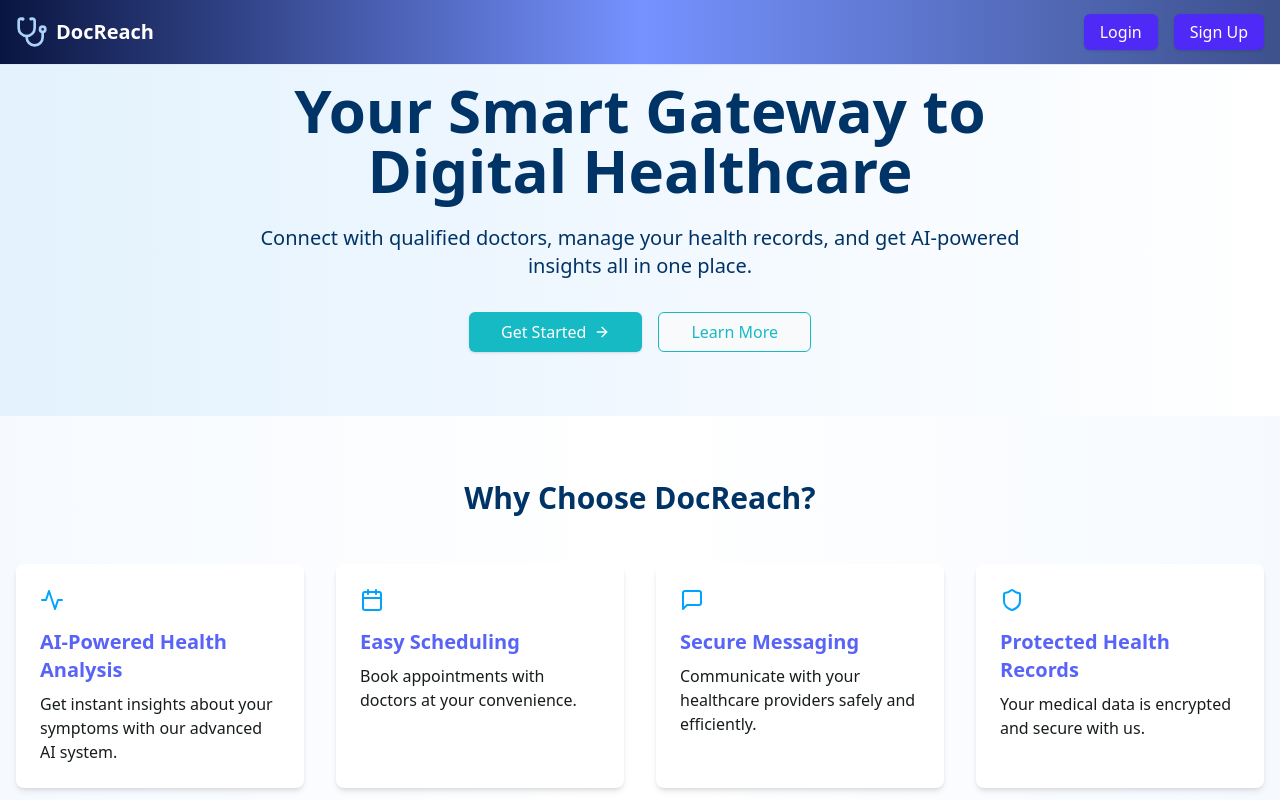
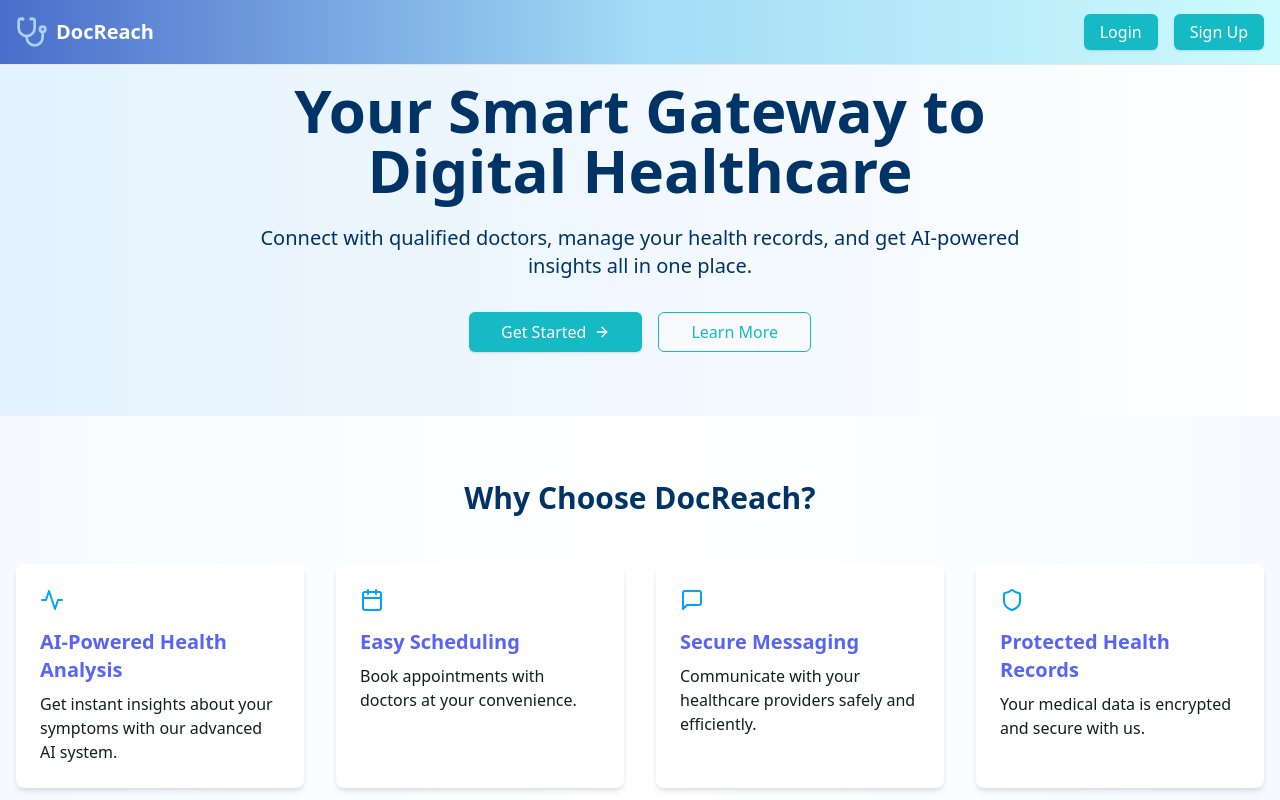
Before and after one commit to Rahimakhan01/DocReach-, a React (Vite) app: page / in a window 1280 px wide. Shown: the top 800 px of the page. Built offline with nearby package versions, Linux system fonts and the light colour scheme.

Commit message:
navbar updated

```diff
--- a/src/components/layout/navbar.tsx
+++ b/src/components/layout/navbar.tsx
@@ -7,7 +7,7 @@ export function Navbar() {
   const { user, isAuthenticated, logout } = useAuth();
 
   return (
-    <nav className="fixed top-0 w-full bg-gradient-to-r from-[#091540] via-[#7692ff] to-[#3d518c] backdrop-blur-sm border-b z-50">
+    <nav className="fixed top-0 w-full bg-gradient-to-r from-[#496ecb] via-[#a4dbf6] to-[#cdfbfd] backdrop-blur-sm border-b z-50">
       <div className="container mx-auto px-4 h-16 flex items-center justify-between">
         <Link to="/" className="flex items-center space-x-2">
           <Stethoscope className="w-8 h-8 text-[#abd2fa]" />
@@ -18,7 +18,7 @@ export function Navbar() {
           {isAuthenticated ? (
             <>
               <Link to={user?.role === 'doctor' ? '/doctor-dashboard' : '/dashboard'}>
-                <Button variant="ghost" className="flex items-center space-x-2 text-[#35f7e7] hover:text-[#3d518c]">
+                <Button variant="ghost" className="flex items-center space-x-2 text-white hover:text-[#5863F8]">
                   <User className="w-4 h-4" />
                   <span>Dashboard</span>
                 </Button>
@@ -26,7 +26,7 @@ export function Navbar() {
               <Button
                 variant="ghost"
                 onClick={logout}
-                className="flex items-center space-x-2 text-[#35f7e7] hover:text-[#3d518c]"
+                className="flex items-center space-x-2 text-white hover:text-[#5863F8]"
               >
                 Logout
               </Button>
@@ -34,12 +34,12 @@ export function Navbar() {
           ) : (
             <>
               <Link to="/login">
-                <Button className="bg-[rgb(79,42,246)] text-white hover:bg-[#16bac5]">
+                <Button className="bg-[#16BAC5] text-white hover:bg-[#5863F8]">
                   Login
                 </Button>
               </Link>
               <Link to="/signup">
-              <Button className="bg-[rgb(79,42,246)] text-white hover:bg-[#16bac5]">
+              <Button className="bg-[#16BAC5]  text-white hover:bg-[#5863F8]">
                   Sign Up
                 </Button>
               </Link>
```
